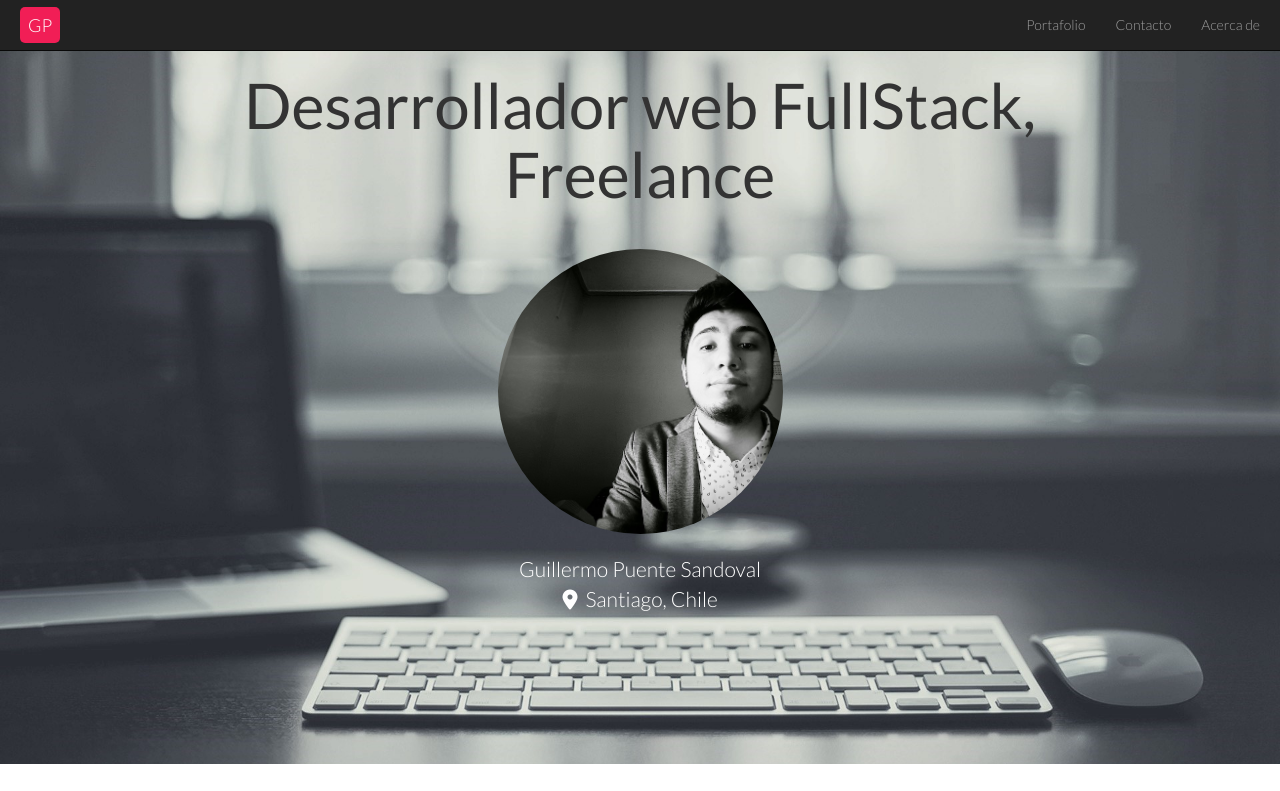
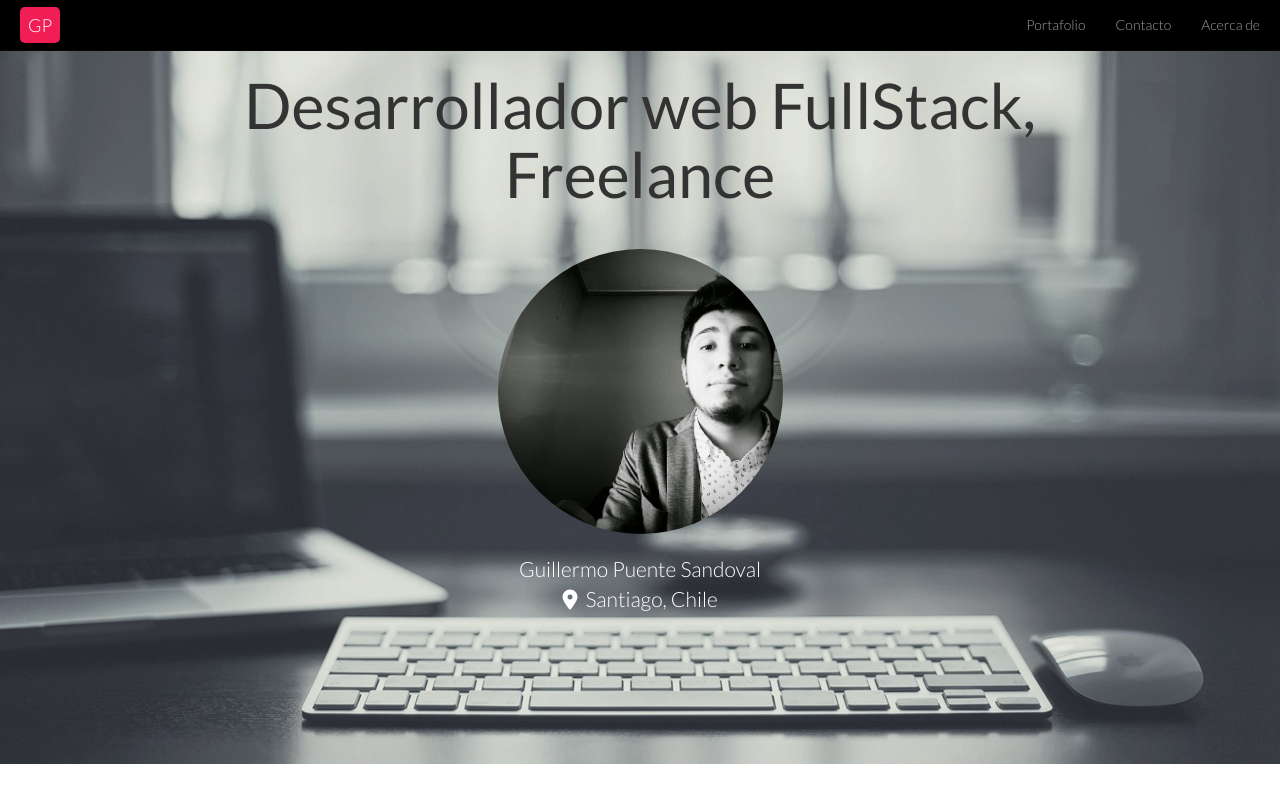
Before and after one commit to gpuente/own-site, a plain HTML site: page index.html in a window 1280 px wide. Shown: the top 791 px of the page. Drawn offline with nearby package versions, Linux system fonts and the light colour scheme.

Commit message:
Se cambia el color de navbar

```diff
--- a/css/style.css
+++ b/css/style.css
@@ -162,6 +162,10 @@ footer div p a{
 	margin-top: 40px;
 }
 
+.navbar{
+	background-color: #000;
+}
+
 #screenshot{
 	width: 100%;
 }
```
